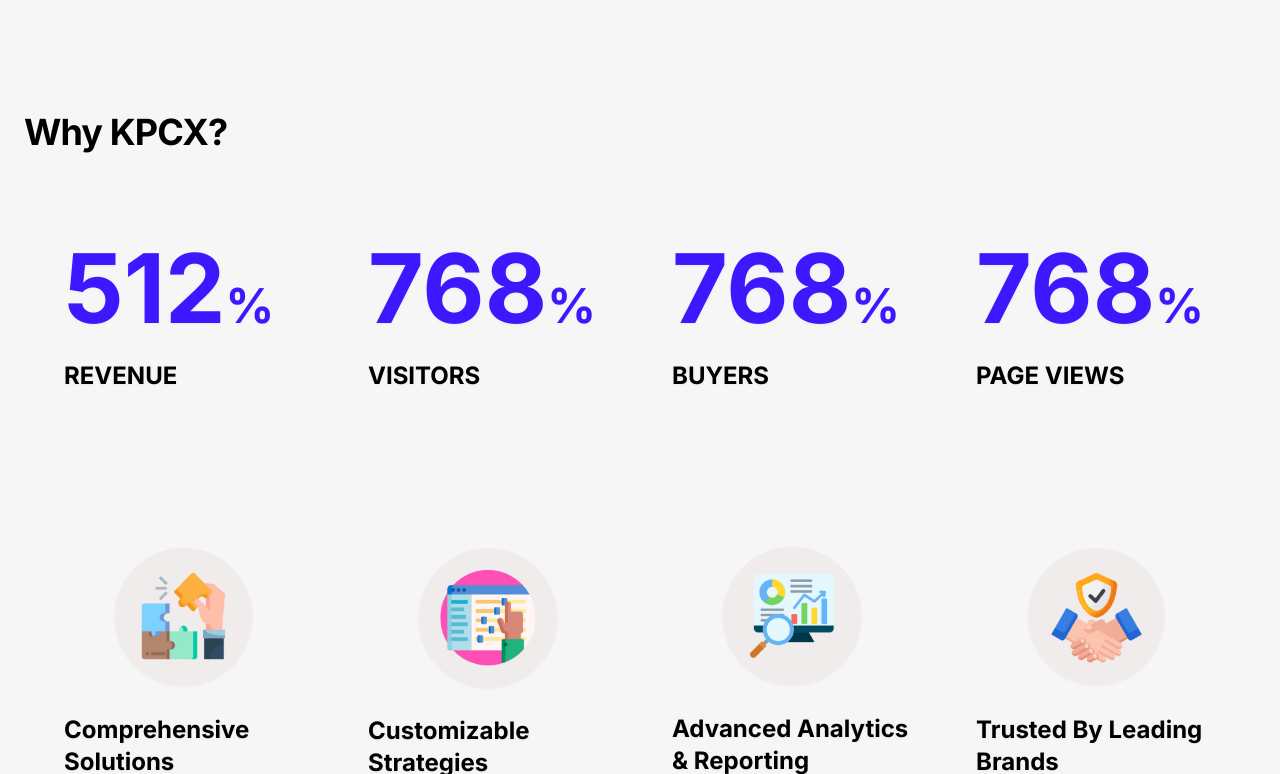
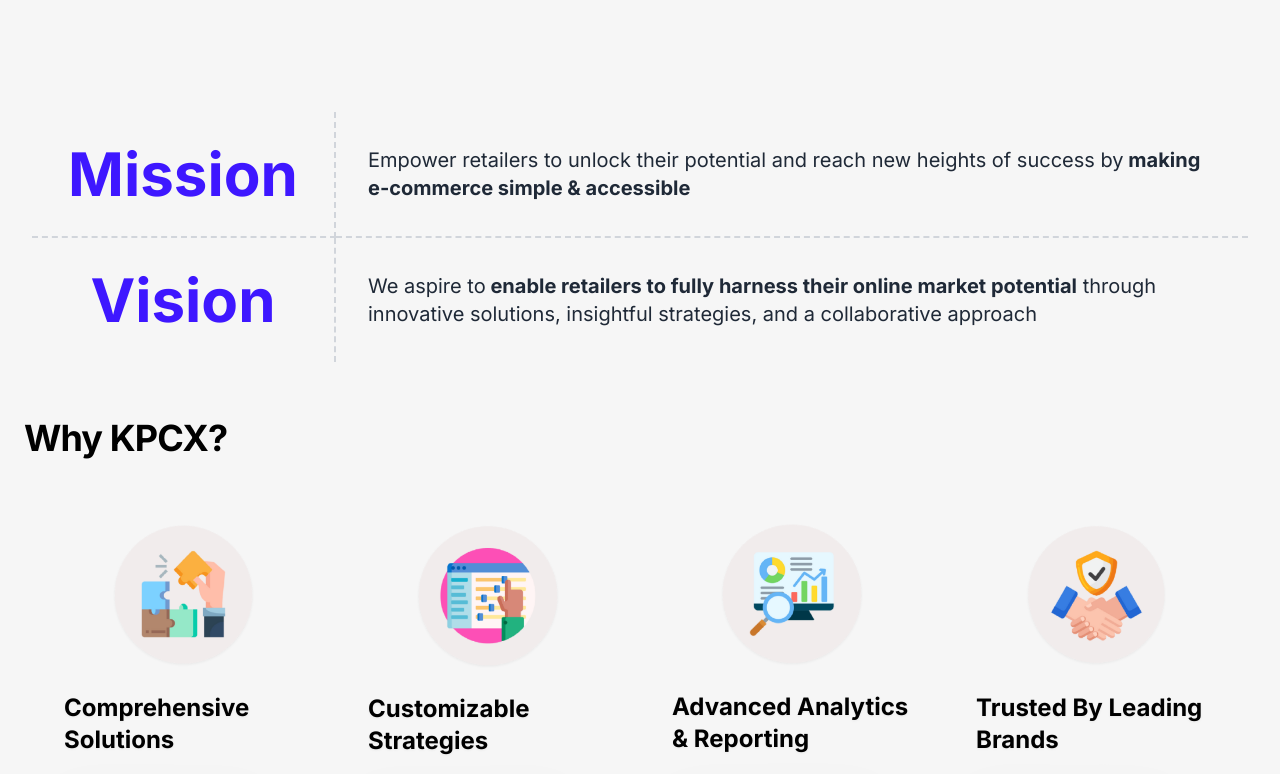
Before and after one commit to taleenteen/kpcx-project, a Next.js app: page / in a window 1280 px wide. Shown: the part 986-1760 px from the top of the page. Built offline with nearby package versions, Linux system fonts and the light colour scheme; what tailwindcss-animated, tailwindcss-intersect would draw is missing.

Commit message:
All clear

```diff
--- a/app/components/SectionFour/ServiceMap.tsx
+++ b/app/components/SectionFour/ServiceMap.tsx
@@ -12,6 +12,9 @@
     { title: "Managing Content", img: "/ServiceMap/Managing.jpeg" },
   ];
 
+  const serviceContent =
+    "Blue underglow highlight the remaining process when use our service :";
+
   return (
     <div className="max-w-screen-xl mx-auto mt-14 px-4 lg:px-6">
       <div className="max-w-screen-xl mx-auto mt-14 px-4 lg:px-6 text-center md:text-left">
@@ -19,7 +22,7 @@
           Benefits To Clients From Using Our Service
         </h1>
         <h1 className="text-xl md:text-2xl mt-8 border-t-2 border-black pt-9 text-start">
-          The blue Highlight is remaining process when use our service
+          {serviceContent}
         </h1>
       </div>
       <div className="relative grid-cols-1 hidden sm:grid sm:grid-cols-2 md:grid-cols-4 lg:grid-cols-7 gap-4 lg:gap-1 xl:gap-4 h-full p-4 md:h-96 my-12">
--- a/app/components/SectionTwo/AnimatedCounter.tsx
+++ /dev/null
@@ -1,58 +0,0 @@
-"use client";
-
-import {
-  KeyframeOptions,
-  animate,
-  useInView,
-  useIsomorphicLayoutEffect,
-} from "framer-motion";
-import { useRef } from "react";
-
-type AnimatedCounterProps = {
-  from: number;
-  to: number;
-  animationOptions?: KeyframeOptions;
-};
-
-const AnimatedCounter = ({
-  from,
-  to,
-  animationOptions,
-}: AnimatedCounterProps) => {
-  const ref = useRef<HTMLSpanElement>(null);
-  const inView = useInView(ref, { once: true });
-
-  useIsomorphicLayoutEffect(() => {
-    const element = ref.current;
-
-    if (!element) return;
-    if (!inView) return;
-
-    // Set initial value
-    element.textContent = String(from);
-
-    // If reduced motion is enabled in system's preferences
-    if (window.matchMedia("(prefers-reduced-motion)").matches) {
-      element.textContent = String(to);
-      return;
-    }
-
-    const controls = animate(from, to, {
-      duration: 10,
-      ease: "easeOut",
-      ...animationOptions,
-      onUpdate(value) {
-        element.textContent = value.toFixed(0);
-      },
-    });
-
-    // Cancel on unmount
-    return () => {
-      controls.stop();
-    };
-  }, [ref, inView, from, to]);
-
-  return <span ref={ref} />;
-};
-
-export default AnimatedCounter;
--- a/app/components/SectionTwo/Info.tsx
+++ b/app/components/SectionTwo/Info.tsx
@@ -1,13 +1,5 @@
 import React from "react";
 import Image from "next/image";
-import AnimatedCounter from "./AnimatedCounter";
-
-// Define interfaces for the data
-interface TopSectionItem {
-  src: string;
-  text: string;
-  value: number;
-}
 
 interface BotSectionItem {
   src: string;
@@ -15,14 +7,6 @@
   strong: string;
   content: string;
 }
-
-// Data for the top section
-const topSectionData: TopSectionItem[] = [
-  { src: "/WhyKPCX/revenue.png", text: "Revenue", value: 600 },
-  { src: "/WhyKPCX/web-traffic.png", text: "Visitors", value: 900 },
-  { src: "/WhyKPCX/deal.png", text: "Buyers", value: 900 },
-  { src: "/WhyKPCX/viewer.png", text: "Page views", value: 900 },
-];
 
 // Data for the bottom section
 const botSectionData: BotSectionItem[] = [
@@ -56,35 +40,49 @@
 const Info: React.FC = () => {
   return (
     <div className="max-w-screen-xl mx-auto py-8 px-4 lg:py-16 lg:px-6">
+      <div className="flex flex-col md:flex-row">
+        <div className="container px-2 pb-14 mx-auto">
+          <div className="flex justify-center items-center flex-col">
+            <div className="flex flex-row">
+              {/* Mission Section */}
+              <div className="flex justify-center items-center border-dashed border-b-2 border-r-2 border-gray-300 p-8 w-1/4">
+                <h2 className="text-6xl font-bold text-blue2 ">Mission</h2>
+              </div>
+              <div className="flex justify-center items-center border-dashed border-b-2 border-gray-300 p-8 w-3/4">
+                <p className="text-xl text-gray-800">
+                  Empower retailers to unlock their potential and reach new
+                  heights of success by
+                  <span className="font-bold">
+                    {" "}
+                    making e-commerce simple &amp; accessible
+                  </span>
+                </p>
+              </div>
+            </div>
+            <div className="flex flex-row">
+              {/* Vision Section */}
+              <div className="flex justify-center items-center border-dashed border-r-2 border-gray-300 p-8 w-1/4">
+                <h2 className="text-6xl font-bold text-blue2">Vision</h2>
+              </div>
+              <div className="flex justify-center items-center p-8 w-3/4">
+                <p className="text-xl text-gray-800">
+                  We aspire to
+                  <span className="font-bold">
+                    {" "}
+                    enable retailers to fully harness their online market
+                    potential
+                  </span>
+                  &nbsp;through innovative solutions, insightful strategies, and
+                  a collaborative approach
+                </p>
+              </div>
+            </div>
+          </div>
+        </div>
+      </div>
       <h2 className="text-4xl tracking-tight font-bold text-primary-800 text-start md:mr-8 mb-6 md:mb-0 animate-fadeInLeft">
         Why KPCX?
       </h2>
-      <div className="flex flex-col md:flex-row">
-        <div className="container px-2 py-12 mx-auto">
-          <div className="flex flex-wrap text-center justify-center">
-            {topSectionData.map(({ src, text, value }, index) => (
-              <div
-                key={index}
-                className="lg:p-4 md:p-4 lg:w-1/4 sm:w-1/2 w-full sm:p-12 animate-fadeInLeft"
-              >
-                <div className="px-4 py-6 drop-shadow-sm transform transition duration-500 hover:scale-110 hover:drop-shadow-2xl">
-                  <h3
-                    className={`text-7xl xl:text-8xl font-bold text-md mb-6 text-start text-blue2 animate-fadeInRight`}
-                  >
-                    <AnimatedCounter from={0} to={value} />
-                    <span className="text-5xl font-bold">%</span>
-                  </h3>
-                  <p
-                    className={`text-2xl text-black uppercase text-start font-bold animate-fadeInRight`}
-                  >
-                    {text}
-                  </p>
-                </div>
-              </div>
-            ))}
-          </div>
-        </div>
-      </div>
 
       <div className="container px-2  mx-auto">
         <div className="flex flex-wrap text-center justify-center">
--- a/package.json
+++ b/package.json
@@ -9,7 +9,6 @@
     "lint": "next lint"
   },
   "dependencies": {
-    "framer-motion": "^11.3.31",
     "keen-slider": "^6.8.6",
     "next": "14.2.6",
     "react": "^18",
```
Also changed, not shown: 1 other file (tests, documents, lock files or other folders).
